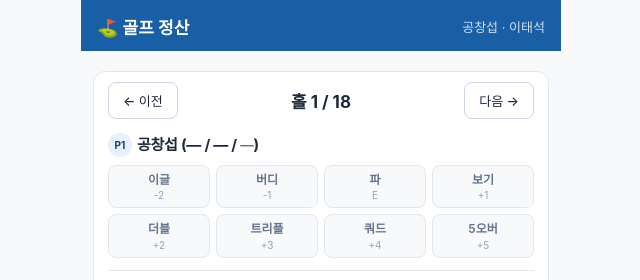
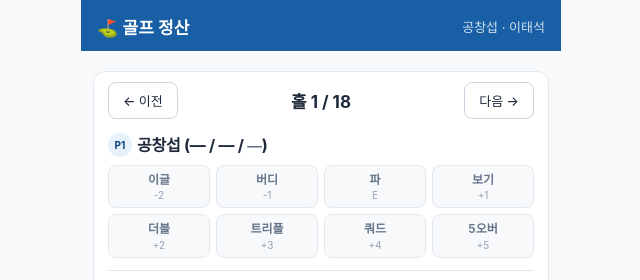
Before and after one commit to kongchangsup-cmd/golf-app, a plain HTML site: page index.html in a window 1280 px wide. Both pictures are taken after a click on the button "게임 시작". Shown: the top 280 px of the page, 319-959 px from the left. Drawn offline with Linux system fonts and the light colour scheme.

Commit message:
Update index.html

```diff
--- a/index.html
+++ b/index.html
@@ -63,8 +63,8 @@ body{overflow-x:hidden;}
 .gas-btn.on{background:var(--blue-bg);border-color:var(--blue);}
 .player-section{margin-bottom:12px;}
 .player-header{display:flex;align-items:center;gap:8px;margin-bottom:8px;}
-.pname{font-size:clamp(12px,3.3vw,15px);font-weight:700;color:var(--txt);line-height:1.25;white-space:nowrap;letter-spacing:-.25px;min-width:0;}
-.pname-current{font-size:.9em;font-weight:600;color:var(--txt2);}
+.pname{font-size:clamp(13px,3.6vw,16px);font-weight:700;color:var(--txt);line-height:1.25;white-space:nowrap;letter-spacing:-.25px;min-width:0;}
+.pname-current{font-size:.92em;font-weight:600;color:var(--txt2);}
 .score-btn-grid{display:grid;grid-template-columns:repeat(4,1fr);gap:6px;}
 .scbtn{padding:5px 2px;border-radius:var(--radius-sm);border:1px solid var(--border);background:var(--bg);cursor:pointer;text-align:center;line-height:1.3;font-family:inherit;}
 .scbtn:active{transform:scale(.95);}
```
